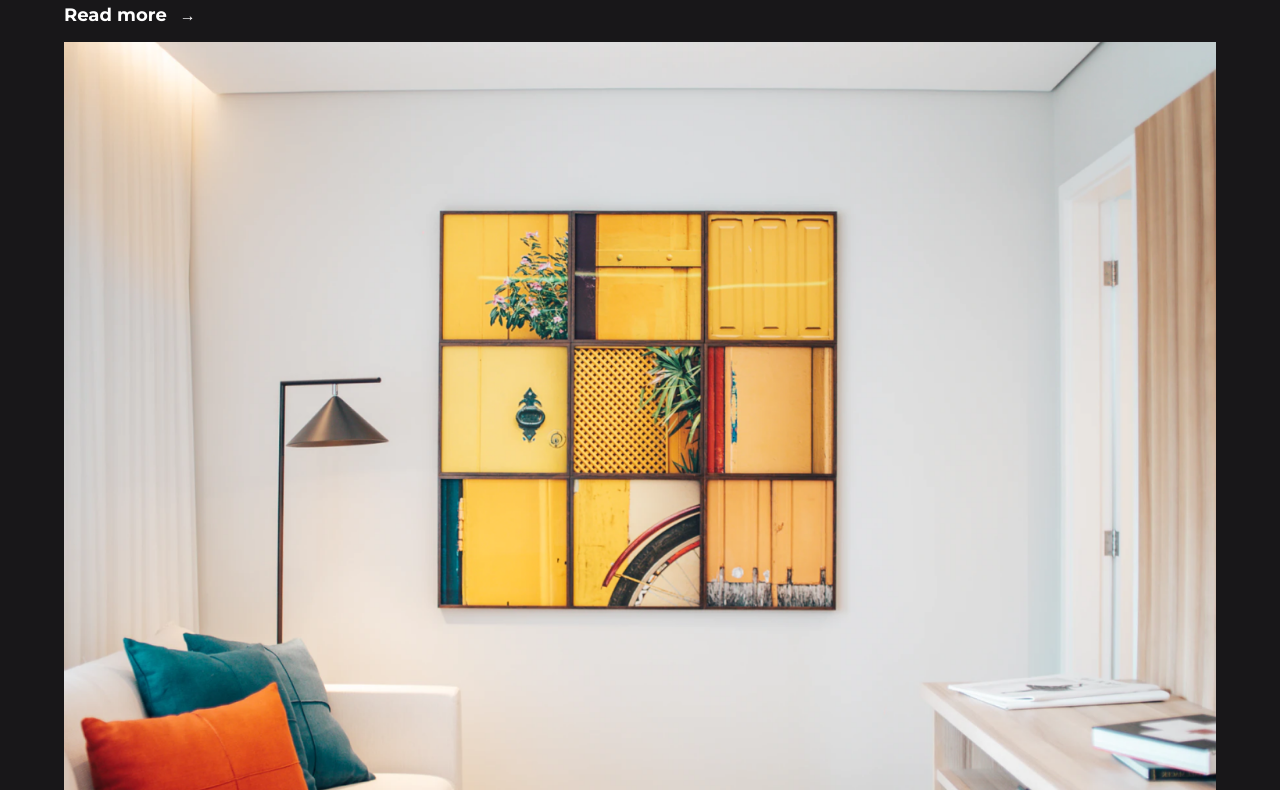
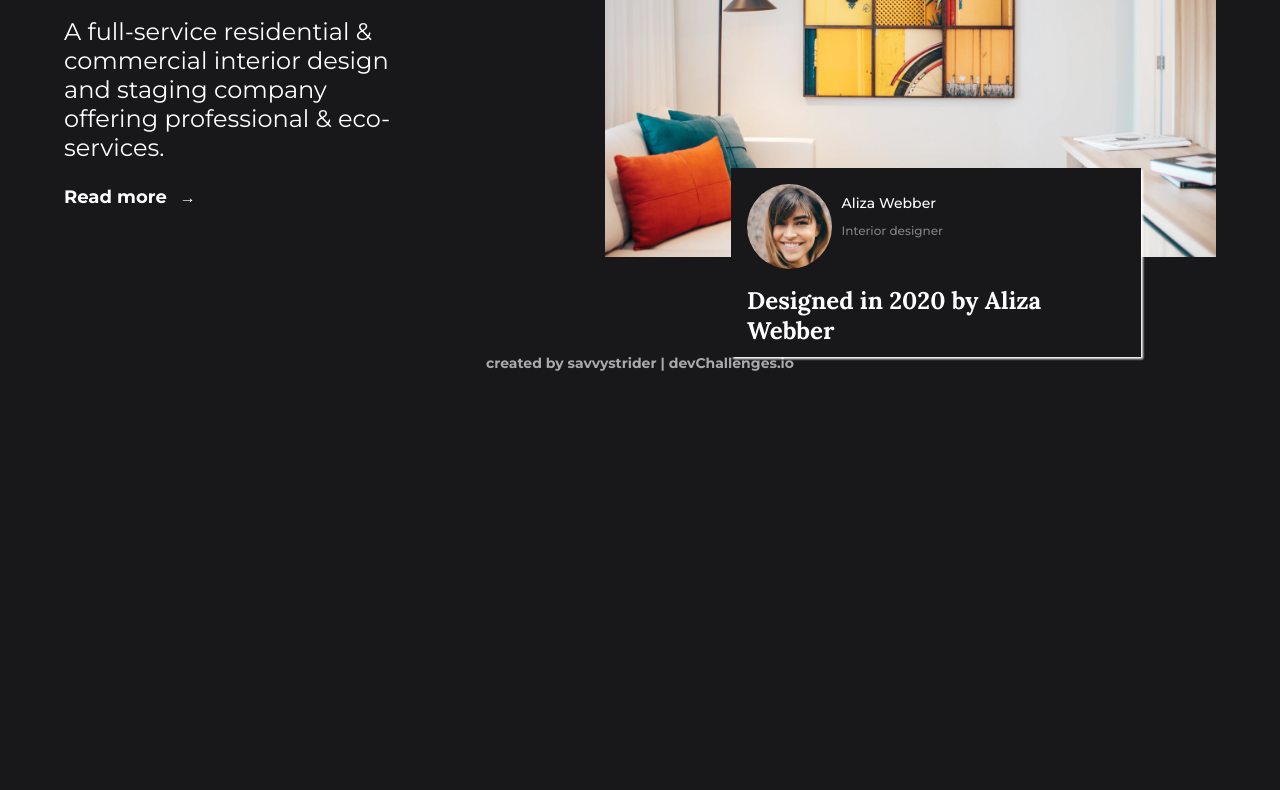
Before and after one commit to savvystrider/interior-consultant, a plain HTML site: page index.html in a window 1280 px wide. Shown: the part 328-1118 px from the top of the page. After the commit the page ends 800 px from the top, so only its background shows below. Drawn offline with nearby package versions, Linux system fonts and the light colour scheme.

Commit message:
Adds desktop styles

```diff
--- a/index.html
+++ b/index.html
@@ -5,9 +5,12 @@
     <meta http-equiv="X-UA-Compatible" content="IE=edge" />
     <meta name="viewport" content="width=device-width, initial-scale=1.0" />
     <title>Interior Consultant</title>
-    <link rel="preconnect" href="https://fonts.googleapis.com">
-    <link rel="preconnect" href="https://fonts.gstatic.com" crossorigin>
-    <link href="https://fonts.googleapis.com/css2?family=Crimson+Pro:wght@200&family=Lora:wght@500;700&family=Montserrat:wght@400;500;700&display=swap" rel="stylesheet">
+    <link rel="preconnect" href="https://fonts.googleapis.com" />
+    <link rel="preconnect" href="https://fonts.gstatic.com" crossorigin />
+    <link
+      href="https://fonts.googleapis.com/css2?family=Crimson+Pro:wght@200&family=Lora:wght@500;700&family=Montserrat:wght@400;500;700&display=swap"
+      rel="stylesheet"
+    />
     <link rel="stylesheet" href="styles.css" />
   </head>
   <body>
@@ -25,22 +28,31 @@
       </div>
     </header>
     <main>
-        <div class="container">
+      <div class="container container-flex">
+        <div class="text-container">
           <h1>Modern interior</h1>
           <p class="subtitle">
             A full-service residential & commercial interior design and staging
             company offering professional & eco-services.
           </p>
-      <p><a class="read-more" href="#">Read more </a><span class="arrow"> &rarr;</span></p>
+          <p>
+            <a class="read-more" href="#">Read more </a
+            ><span class="arrow"> &rarr;</span>
+          </p>
+        </div>
+        <div class="image-container">
           <img src="./images/photo1.png" alt="stylish apartment" />
+        </div>
         <div class="card">
           <img src="./images/photo2.png" alt="Aliza Webber" />
+          <div class="card-text">
             <h2>Aliza Webber</h2>
             <p>Interior designer</p>
+          </div>
           <h1>Designed in 2020 by Aliza Webber</h1>
         </div>
+      </div>
     </main>
-    </div>
     <footer>
       <p>created by savvystrider | devChallenges.io</p>
     </footer>
--- a/styles.css
+++ b/styles.css
@@ -87,4 +87,77 @@ h1 {
 
 .arrow {
     margin-left: .5em;
+    cursor: pointer;
 }
+
+.container-flex {
+    display: flex;
+    justify-content: space-between;
+    align-items: center;
+    position: relative;
+}
+
+.text-container {
+    width: 30%;
+}
+
+.image-container {
+    width: 53%;
+}
+
+.card {
+    position: absolute;
+    right: 75px;
+    bottom: -100px;
+    width: 25.625rem;
+    height: 11.813rem;
+    background-color: #181719;
+    filter: drop-shadow(2px 2px 1px #fff);
+    padding: 1em;
+}
+
+.card img {
+    width: 5.313rem;
+    border-radius: 50%;
+    float: left;
+
+}
+
+.card-text {
+    width: 50%;
+    margin: 0 auto;
+}
+
+.card-text h2 {
+    font-family: "Montserrat", sans-serif;
+    font-weight: 500;
+    font-size: 0.875rem;
+    line-height: 17px;
+    color: #fff;
+}
+
+.card-text p {
+    color: #828282;
+    font-family: "Montserrat", sans-serif;
+    font-weight: 500;
+    font-size: 0.75rem;
+    line-height: 14px;
+}
+
+.card h1 {
+    font-family: "Lora", serif;
+    font-weight: 700;
+    font-size: 1.5rem;
+    line-height: 30px;
+    margin: 2em auto;
+}
+
+footer p {
+    text-align: center;
+    margin-top: 7em;
+    font-family: "Montserrat", sans-serif;
+    font-weight: 700;
+    color: #a9a9a9;
+    font-size: 0.875rem;
+    line-height: 17px;
+}
```
Lines whose indentation alone changed are shown as unchanged.
